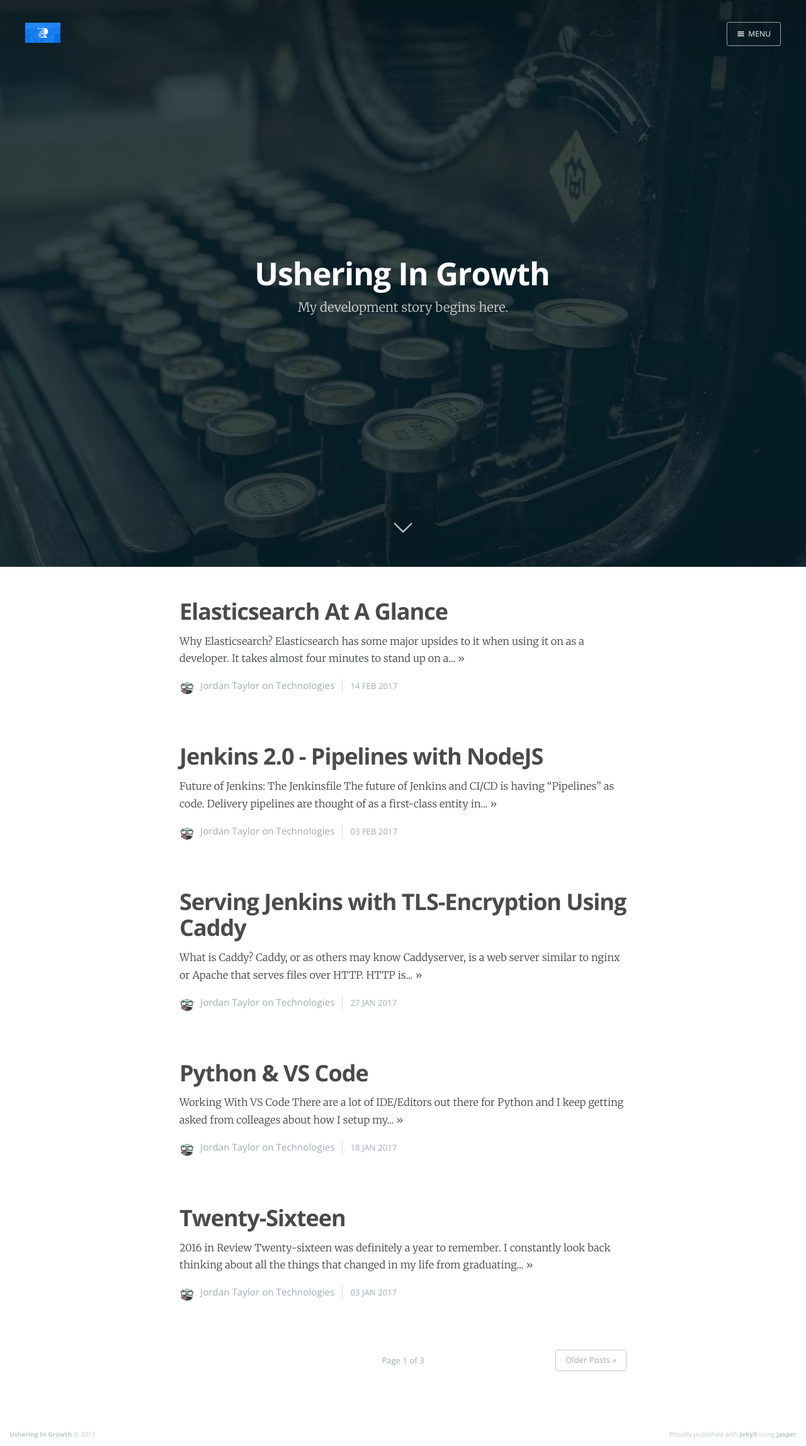
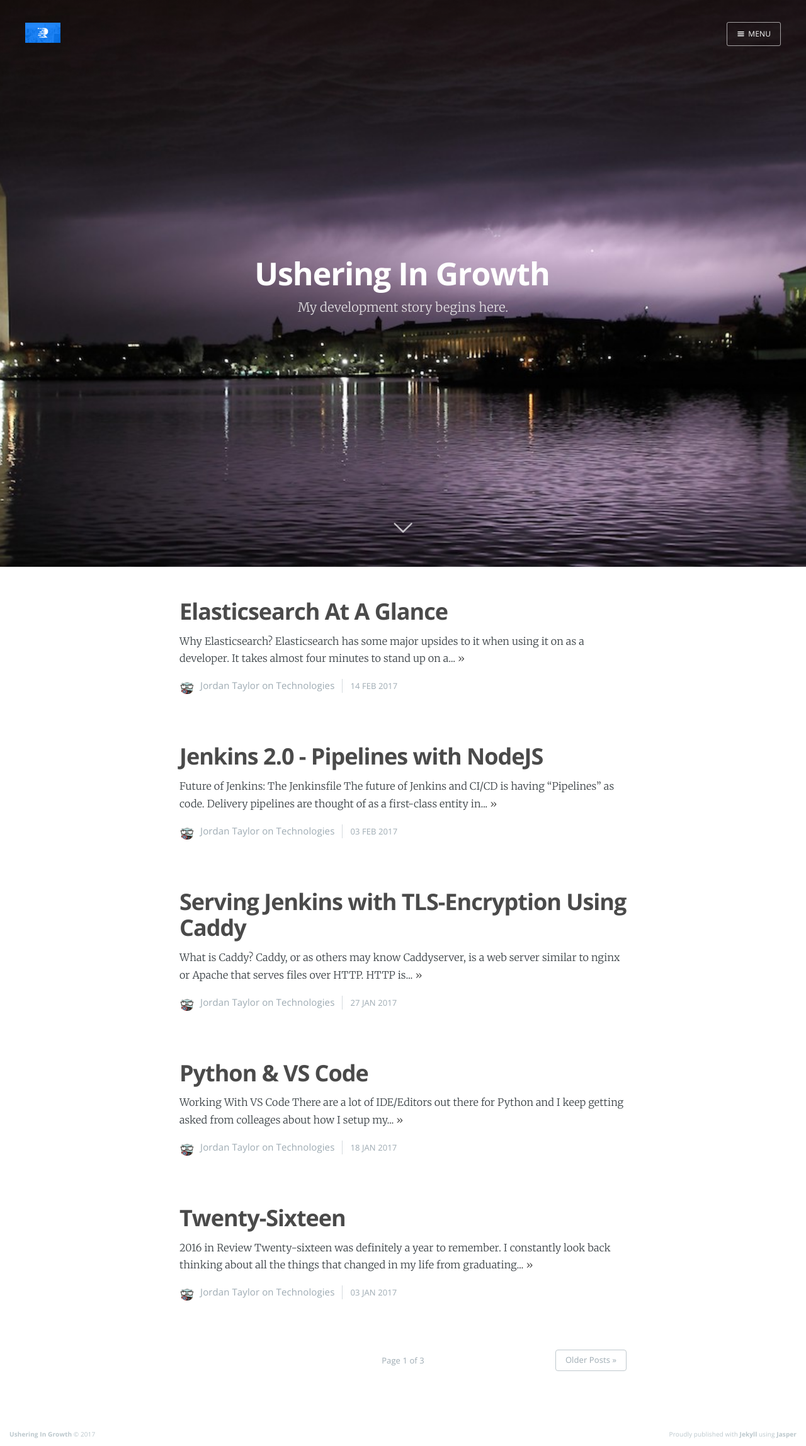
Before and after one commit to captjt/site, a Jekyll site: the page built from index.html, in a window 1280 px wide. Shown: the whole page at 63% size. Built offline with Jekyll 4.4.1, drawn with Linux system fonts in a browser that asks for light colours; nearby versions of some CDN libraries; the list of posts is cut into pages by our own code.

Commit message:
changed header on homepage and author page

```diff
--- a/_layouts/author.html
+++ b/_layouts/author.html
@@ -1,7 +1,7 @@
 ---
 layout: default
 title: Author
-cover: 'assets/images/cover4.jpg'
+cover: 'assets/images/cover1.jpg'
 class: 'author-template'
 navigation: True
 label: Author
--- a/index.html
+++ b/index.html
@@ -1,7 +1,7 @@
 ---
 layout: default
 title: Ushering In Growth
-cover: 'assets/images/cover1.jpg'
+cover: 'assets/images/dc-skyline.jpg'
 class: 'home-template'
 navigation: True
 logo: 'assets/images/logo.png'
```
Also changed, not shown: assets/images/dc-skyline.jpg (added).
